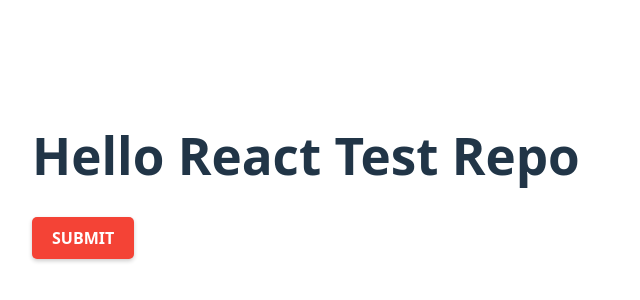
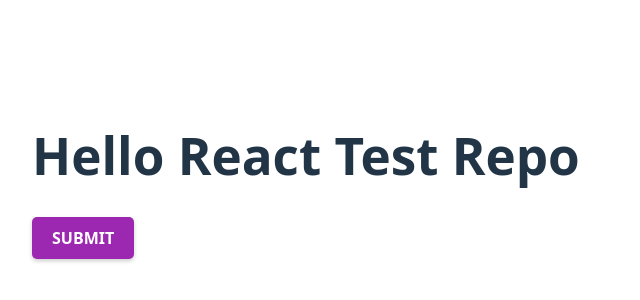
Before and after one commit to easyesplat/gushi_test_repo, a React (Vite) app in the folder react-test-repo/: page / in a window 1280 px wide. Shown: the part 224-524 px from the top of the page, without its empty margins (0-640 px from the left). Built offline with nearby package versions, Linux system fonts and the light colour scheme.

Commit message:
Experiment: Changed button color to aesthetic purple (#9C27B0)

```diff
--- a/react-test-repo/src/components/Button.tsx
+++ b/react-test-repo/src/components/Button.tsx
@@ -9,7 +9,7 @@ export const Button: React.FC<ButtonProps> = ({ loading = false }) => {
     <button
       disabled={loading}
       style={{
-        backgroundColor: "#F44336", // Changed to a vibrant red
+        backgroundColor: "#9C27B0", // Changed to an aesthetic purple
         color: "#ffffff", // White text for contrast
         padding: "10px 20px",
         border: "none",
```
